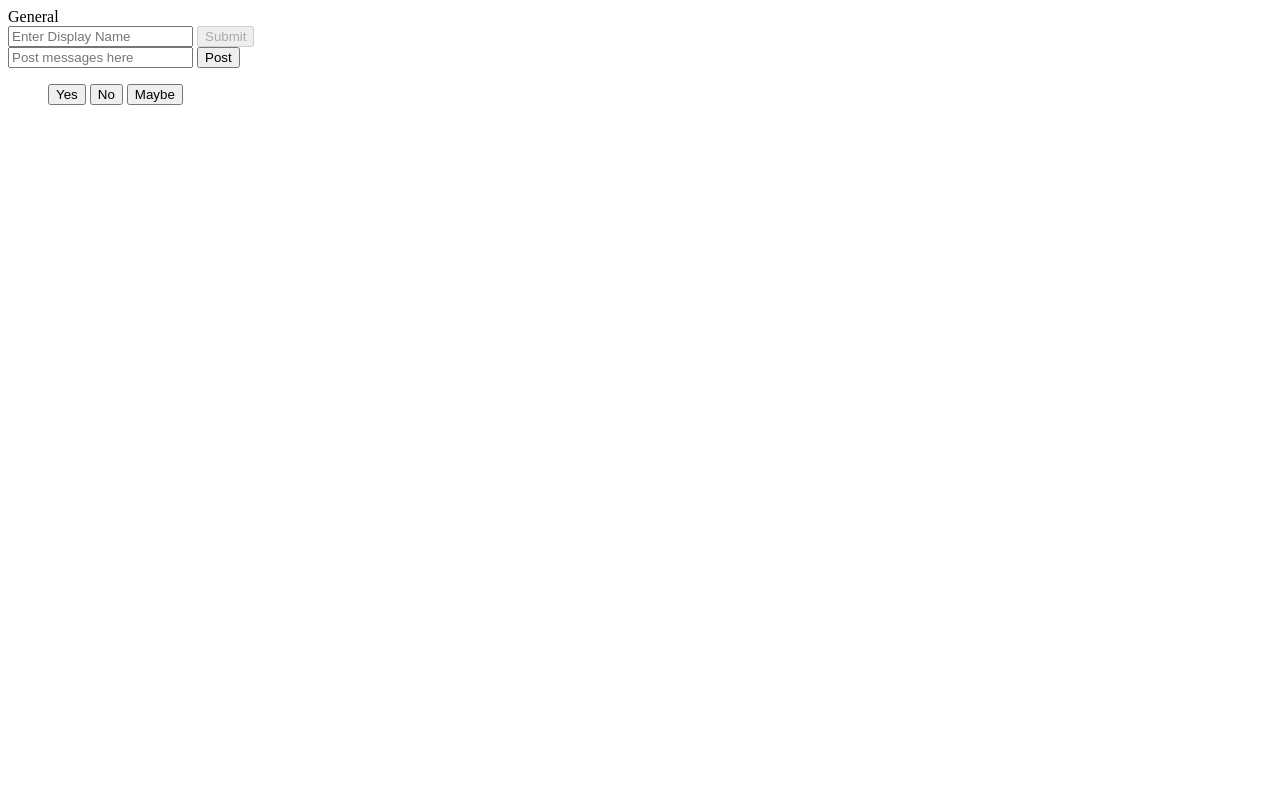
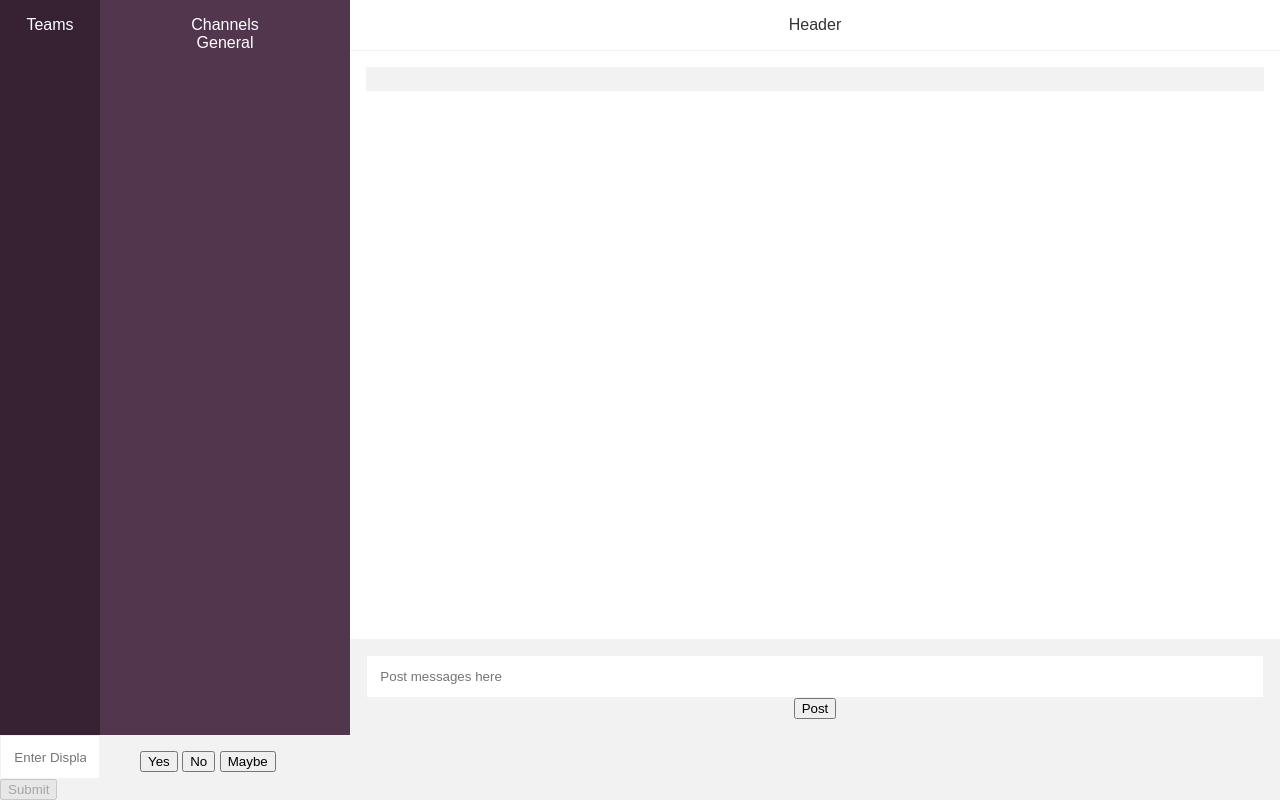
Before and after one commit to DavidQN/SlackChat, a Flask app: page / in a window 1280 px wide. Run offline with Flask 2, Linux system fonts and the light colour scheme; some libraries are stand-ins or nearby versions.

Commit message:
UI added, need to fix posting bugs

```diff
--- a/static/index.js
+++ b/static/index.js
@@ -38,10 +38,16 @@ let delete_post = post => {
   socket.emit("delete post", data);
 };
 
+// window.onload = () => {
 document.addEventListener("DOMContentLoaded", () => {
   socket.on("connect", function() {
+    console.log(
+      "check ids",
+      document,
+      document.querySelectorAll("#displayname")
+    );
     // Don't allow user to create an empty display name
-    document.querySelector("#displayname").onkeyup = () => {
+    document.querySelector("#displayname ").onkeyup = () => {
       if (document.querySelector("#displayname").value.length == 0) {
         document.querySelector("#create_display_name button").disabled = true;
       } else {
@@ -165,3 +171,4 @@ document.addEventListener("DOMContentLoaded", () => {
     document.querySelector("#votes").append(li);
   });
 });
+// };
--- /dev/null
+++ b/static/style.css
@@ -0,0 +1,90 @@
+*,
+*:before,
+*:after {
+  box-sizing: border-box;
+}
+
+body {
+  margin: 0;
+  font-family: Arial;
+  background-color: #f2f2f2;
+}
+
+.box {
+  color: #fff;
+  padding: 1em;
+  text-align: center;
+}
+
+input {
+  width: 100%;
+  padding: 1em;
+  outline: none;
+  border: 1px solid #f2f2f2;
+}
+
+.message_posts {
+  margin: 0;
+  padding: 0;
+}
+
+.message_posts li {
+  padding: 0.2em;
+  margin-top: 1em;
+  margin-bottom: 1em;
+  background-color: #f2f2f2;
+}
+
+/* Our Grid Code */
+
+.app-layout {
+  display: grid;
+  height: 100vh;
+  grid-template-columns: 100px 250px 1fr;
+  grid-template-rows: auto 1fr auto;
+}
+
+.header {
+  background-color: #ffffff;
+}
+.teams {
+  background-color: #362233;
+}
+.channels {
+  background-color: #52364e;
+}
+.messages {
+  background-color: #ffffff;
+}
+.write {
+  background-color: #f2f2f2;
+}
+
+.teams {
+  grid-column: 1;
+  grid-row: 1 / 4;
+}
+
+.channels {
+  grid-column: 2;
+  grid-row: 1 / 4;
+}
+
+.header {
+  grid-column: 3;
+  grid-row: 1;
+  color: #333;
+  border-bottom: 1px solid #f2f2f2;
+}
+
+.messages {
+  grid-column: 3;
+  grid-row: 2;
+  padding: 0 1em;
+  overflow-y: scroll;
+}
+
+.input {
+  grid-column: 3;
+  grid-row: 3;
+}
--- a/templates/index.html
+++ b/templates/index.html
@@ -3,15 +3,24 @@
 
 <head>
     <link rel="stylesheet" href="https://cdnjs.cloudflare.com/ajax/libs/font-awesome/4.7.0/css/font-awesome.min.css">
+    <link rel="stylesheet" href="{{ url_for('static', filename='style.css') }}">
+    <script type="text/javascript" src="//cdnjs.cloudflare.com/ajax/libs/socket.io/1.3.6/socket.io.min.js"></script>
+    <script type="text/javascript" defer src="{{ url_for( 'static', filename='index.js' ) }}"></script>
 
-    <script type="text/javascript" src="//cdnjs.cloudflare.com/ajax/libs/socket.io/1.3.6/socket.io.min.js"></script>
-    <script type="text/javascript" src="{{ url_for('static', filename='index.js') }}"></script>
 </head>
 
 <body>
+    <div class="app-layout">
+        <!-- Display teams -->
+        <div class="teams box">Teams</div>
+
+        <!-- Channel name header -->
+        <div class="header box">Header</div>
+
+
         <!-- Display channels -->
-    <div>
-        {% for channel in user_posts.keys() %}
+        <div class="channels box">
+            Channels {% for channel in user_posts.keys() %}
             <div>
                 {{channel}}
             </div>
@@ -25,9 +34,10 @@
         </form>
 
         <!-- Display posts -->
-    <div class="message_posts">
+        <div class="messages box">
+            <ul class="message_posts">
                 {% for channel, posts_list in user_posts.items() %}
-        <div class="channel_{{channel}} hidden">
+                <li class="channel_{{channel}}">
                     {% if user_posts %} {% for post in posts_list %}
                     <!-- div allows us to track post by hashq -->
                     <div class="post" data-hash="{{post.hash}}" data-username="{{post.username}}" data-channel="{{post.channel}}">
@@ -37,14 +47,15 @@
                         <span class="timestamp">{{post.timestamp}}</span>
                     </div>
                     {% endfor %} {% endif %}
-        </div>
+                </li>
                 {% endfor %}
+            </ul>
         </div>
 
         <!-- Form to create a post -->
-    <form id="postform">
+        <form id="postform" class="input box">
             <input type="text" name="post" id="post" placeholder="Post messages here">
-        <button type="submit">Post</button>
+            <button type="submit ">Post</button>
         </form>
 
         <!-- Form to vote -->
@@ -56,6 +67,8 @@
                 <button data-vote='Maybe'>Maybe</button>
             </ul>
         </form>
+    </div>
+
 </body>
 
 </html>
```
Lines whose indentation alone changed are shown as unchanged.
